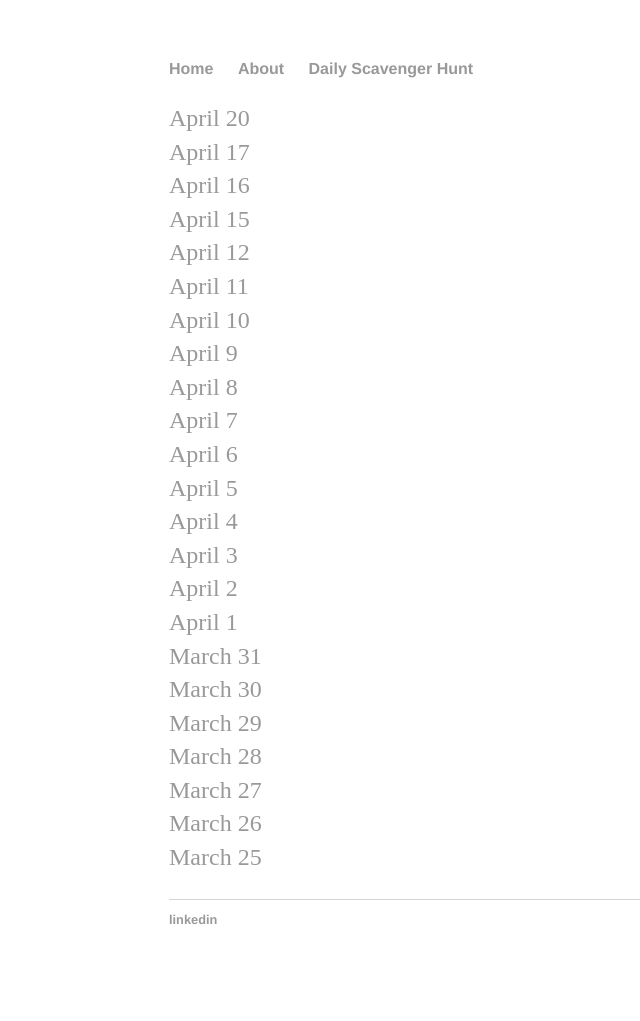
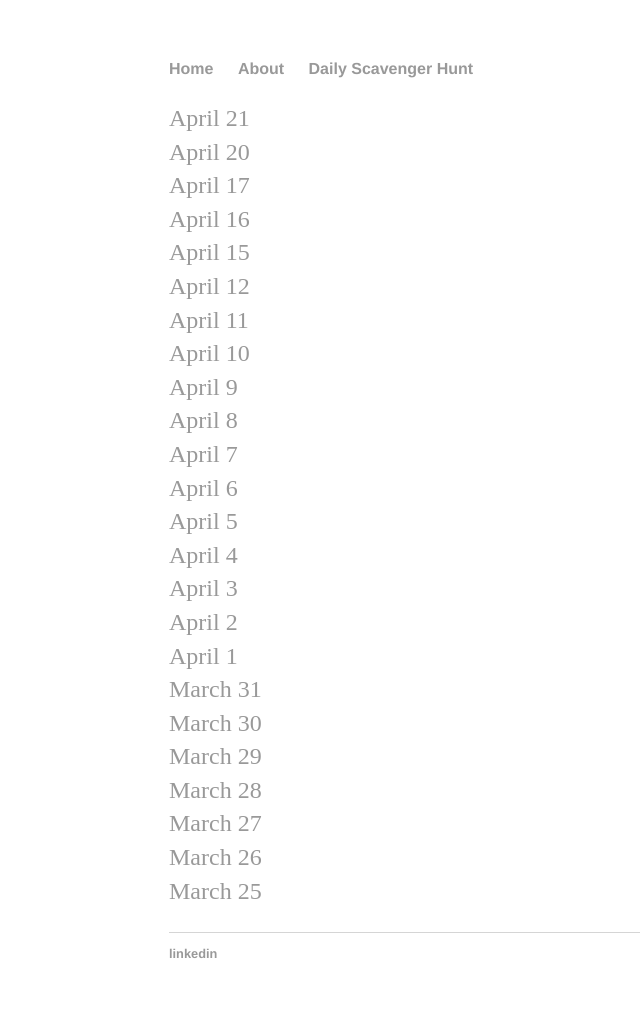
Before and after one commit to marisabrandt/marisabrandt.github.io, a Jekyll site: the page built from daily/index.html, in a window 1280 px wide. Shown: the whole page, without its empty margins (23-663 px from the left). Built offline with Jekyll 4.4.1, drawn with Linux system fonts in a browser that asks for light colours; before the commit the page ends 987 px from its top, so only the background shows below that.

Commit message:
Update index.html

```diff
--- a/daily/index.html
+++ b/daily/index.html
@@ -4,6 +4,8 @@ title: Daily Walk Scavenger Hunt
 ---
 <div class="blurb">
 	<p>
+		<a href="https://forms.gle/UE8y4fP81YGnEV217">April 21</a>
+		<br>
 		<a href="https://forms.gle/UnvkR7WLjcYiMkp48">April 20</a>
 		<br>
 		<a href="https://forms.gle/c87gsfNNwa7gGRG36">April 17</a>
```
